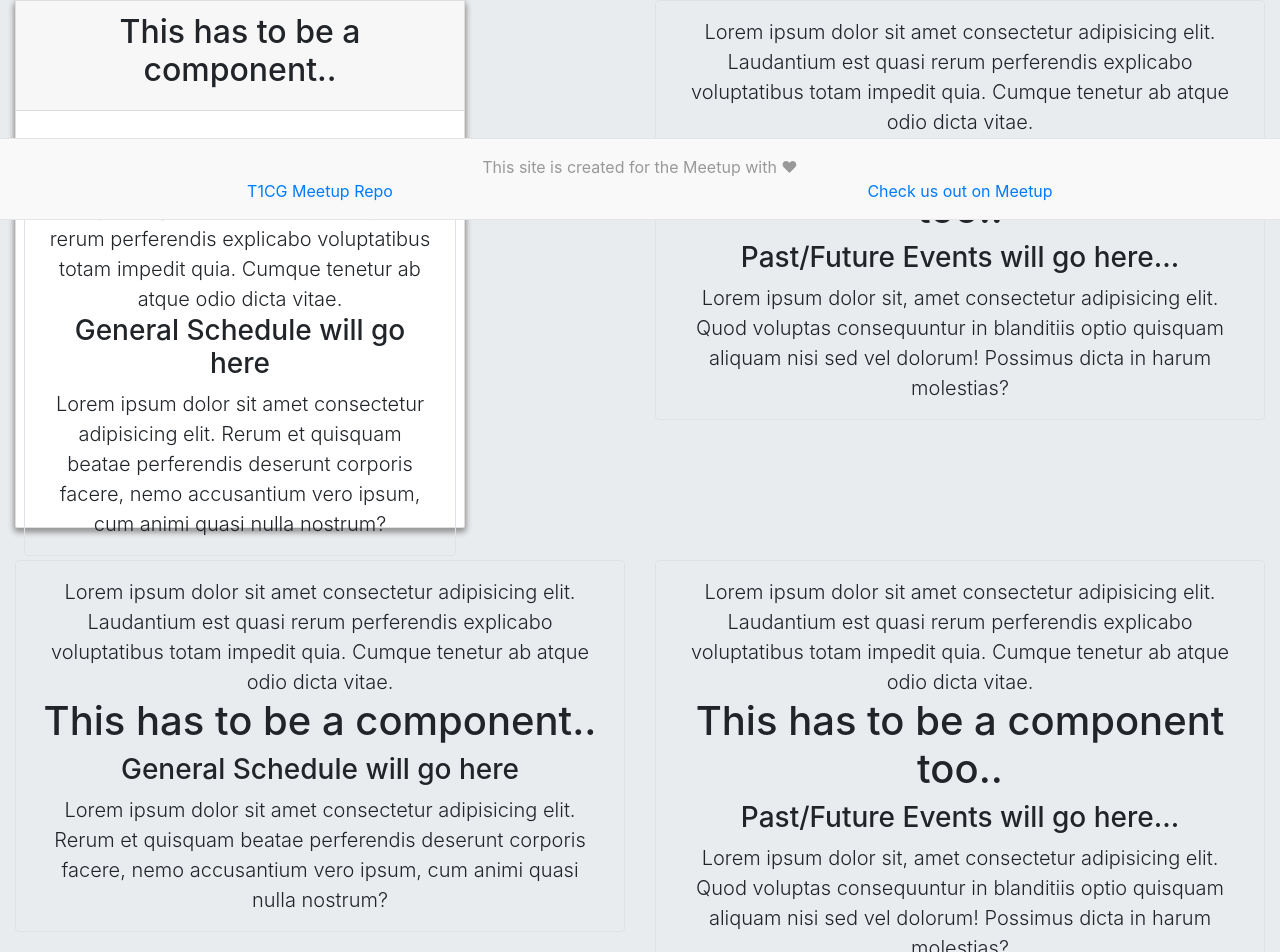
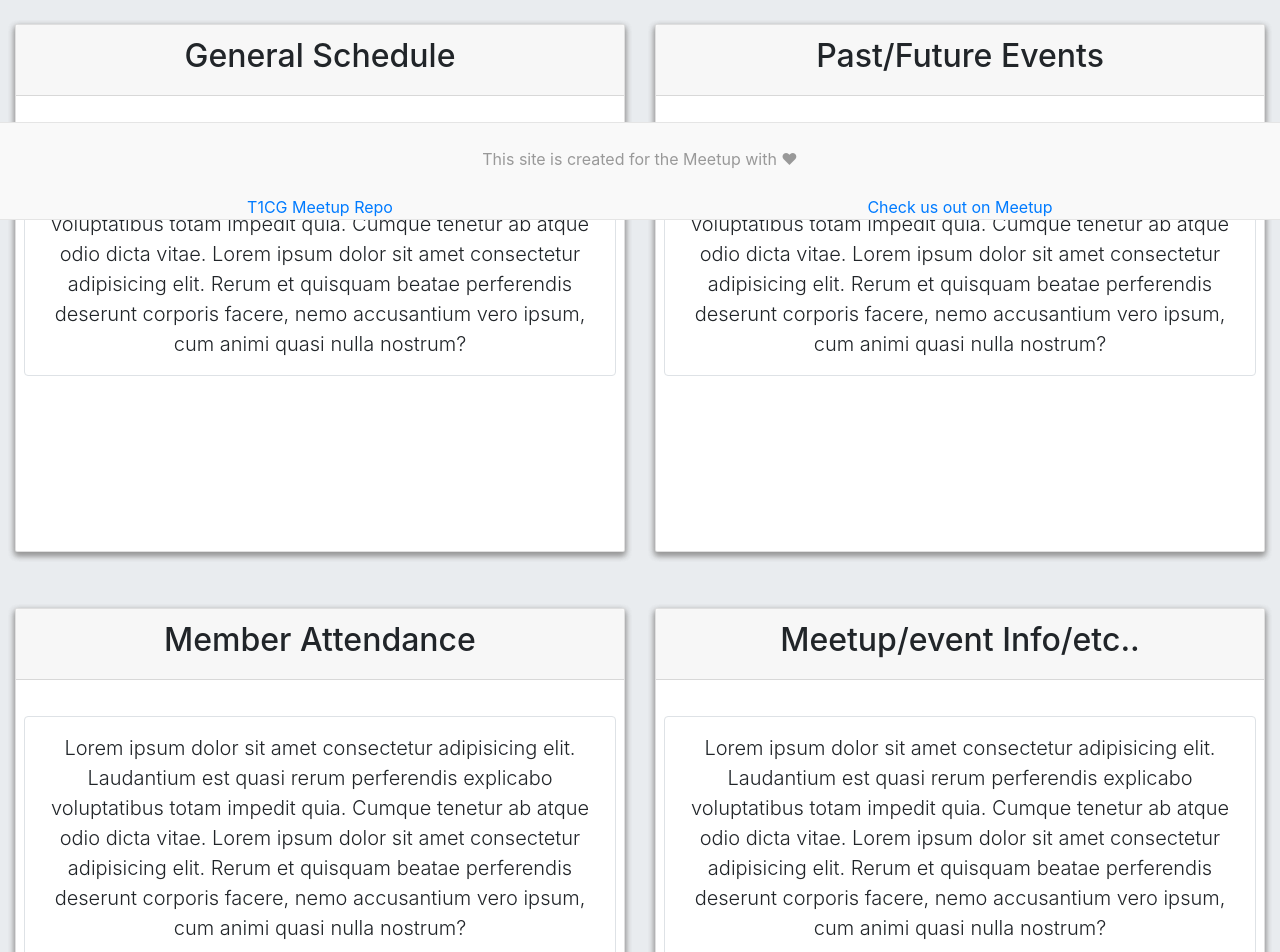
Before and after one commit to t1cgAcademy/t1cg-meetup, a React (Create React App) app: page / in a window 1280 px wide. Shown: the part 580-1532 px from the top of the page. Built offline with nearby package versions, Linux system fonts and the light colour scheme.

Commit message:
some style changes

```diff
--- a/src/components/Card/index.js
+++ b/src/components/Card/index.js
@@ -3,7 +3,7 @@ import './style.css';
 
 function Card({ heading, children }) {
   return (
-    <div className="card text-center">
+    <div className="card text-center mx-auto">
       <div className="card-header">
         <h2>{heading}</h2>
       </div>
--- a/src/components/Card/style.css
+++ b/src/components/Card/style.css
@@ -4,7 +4,6 @@
   height: 33rem;
   margin: 1rem 0 1rem 0;
   position: relative;
-  width: 450px;
   box-shadow: 0 3px 6px #999, 0 3px 6px #999;
   text-align: left;
 }
--- a/src/components/Footer/index.js
+++ b/src/components/Footer/index.js
@@ -5,7 +5,7 @@ import { Row, Col, Container } from '../Grid';
 
 export default function Footer() {
   return (
-    <footer className="footer mt-auto py-3 fixed-bottom">
+    <footer className="footer mt-auto py-0 fixed-bottom">
       <Container fluid={true}>
         <Row fluid={true}>
           <Col size={'sm-12'}>
--- a/src/components/Grid/index.js
+++ b/src/components/Grid/index.js
@@ -13,7 +13,7 @@ export function Row({ fluid, justifyContent, children }) {
     <div
       className={`row${fluid ? '-fluid' : ''} ${
         justifyContent ? `justify-content-${justifyContent}` : ''
-      }`}
+      } mt-4`}
     >
       {children}
     </div>
--- a/src/components/Navbar/index.js
+++ b/src/components/Navbar/index.js
@@ -7,8 +7,7 @@ I totally forgot the link's we're supposed to have but made some made-up pages
 
 export default function Navbar(props) {
   return (
-    <div>
-      <nav className="navbar navbar-expand-sm navbar-dark bg-dark mb-2">
+    <nav className="navbar navbar-expand-sm navbar-dark bg-dark">
       <Link to={'/'} className="navbar-brand">
         {props.siteName}
       </Link>
@@ -53,9 +52,7 @@ export default function Navbar(props) {
               to={'#'}
               onClick={() => props.handlePageChange('Contact')}
               className={
-                  props.currentPage === 'Contact'
-                    ? 'nav-link active'
-                    : 'nav-link'
+                props.currentPage === 'Contact' ? 'nav-link active' : 'nav-link'
               }
             >
               Contact
@@ -66,9 +63,7 @@ export default function Navbar(props) {
               to={'#'}
               onClick={() => props.handlePageChange('Members')}
               className={
-                  props.currentPage === 'Members'
-                    ? 'nav-link active'
-                    : 'nav-link'
+                props.currentPage === 'Members' ? 'nav-link active' : 'nav-link'
               }
             >
               Members
@@ -77,6 +72,5 @@ export default function Navbar(props) {
         </ul>
       </div>
     </nav>
-    </div>
   );
 }
--- a/src/pages/Home/index.js
+++ b/src/pages/Home/index.js
@@ -18,56 +18,56 @@ const Home = () => (
 
     <Container fluid={true}>
       <Row fluid={false} justifyContent={'center'}>
-        <Col size={'md-6'}>
-          <Card heading={'This has to be a component..'}>
-            <p className="lead border rounded py-3 px-4 mt-3">
+        <Col size={'sm-6'}>
+          <Card heading={'General Schedule'}>
+            <div className="lead border rounded py-3 px-4 mt-3">
               Lorem ipsum dolor sit amet consectetur adipisicing elit.
               Laudantium est quasi rerum perferendis explicabo voluptatibus
               totam impedit quia. Cumque tenetur ab atque odio dicta vitae.
-              <h3>General Schedule will go here</h3>
               Lorem ipsum dolor sit amet consectetur adipisicing elit. Rerum et
               quisquam beatae perferendis deserunt corporis facere, nemo
               accusantium vero ipsum, cum animi quasi nulla nostrum?
-            </p>
+            </div>
           </Card>
         </Col>
-        <Col size={'md-6'}>
-          <p className="lead border rounded py-3 px-4 mt-3">
-            Lorem ipsum dolor sit amet consectetur adipisicing elit. Laudantium
-            est quasi rerum perferendis explicabo voluptatibus totam impedit
-            quia. Cumque tenetur ab atque odio dicta vitae.
-            <h1>This has to be a component too..</h1>
-            <h3>Past/Future Events will go here...</h3>
-            Lorem ipsum dolor sit, amet consectetur adipisicing elit. Quod
-            voluptas consequuntur in blanditiis optio quisquam aliquam nisi sed
-            vel dolorum! Possimus dicta in harum molestias?
-          </p>
+
+        <Col size={'sm-6'}>
+          <Card heading={'Past/Future Events'}>
+            <div className="lead border rounded py-3 px-4 mt-3">
+              Lorem ipsum dolor sit amet consectetur adipisicing elit.
+              Laudantium est quasi rerum perferendis explicabo voluptatibus
+              totam impedit quia. Cumque tenetur ab atque odio dicta vitae.
+              Lorem ipsum dolor sit amet consectetur adipisicing elit. Rerum et
+              quisquam beatae perferendis deserunt corporis facere, nemo
+              accusantium vero ipsum, cum animi quasi nulla nostrum?
+            </div>
+          </Card>
         </Col>
       </Row>
       <Row fluid={false} justifyContent={'center'}>
-        <Col size={'md-6'}>
-          <p className="lead border rounded py-3 px-4 mt-3">
-            Lorem ipsum dolor sit amet consectetur adipisicing elit. Laudantium
-            est quasi rerum perferendis explicabo voluptatibus totam impedit
-            quia. Cumque tenetur ab atque odio dicta vitae.
-            <h1>This has to be a component..</h1>
-            <h3>General Schedule will go here</h3>
-            Lorem ipsum dolor sit amet consectetur adipisicing elit. Rerum et
-            quisquam beatae perferendis deserunt corporis facere, nemo
-            accusantium vero ipsum, cum animi quasi nulla nostrum?
-          </p>
+        <Col size={'sm-6'}>
+          <Card heading={'Member Attendance'}>
+            <div className="lead border rounded py-3 px-4 mt-3">
+              Lorem ipsum dolor sit amet consectetur adipisicing elit.
+              Laudantium est quasi rerum perferendis explicabo voluptatibus
+              totam impedit quia. Cumque tenetur ab atque odio dicta vitae.
+              Lorem ipsum dolor sit amet consectetur adipisicing elit. Rerum et
+              quisquam beatae perferendis deserunt corporis facere, nemo
+              accusantium vero ipsum, cum animi quasi nulla nostrum?
+            </div>
+          </Card>
         </Col>
-        <Col size={'md-6'}>
-          <p className="lead border rounded py-3 px-4 mt-3">
-            Lorem ipsum dolor sit amet consectetur adipisicing elit. Laudantium
-            est quasi rerum perferendis explicabo voluptatibus totam impedit
-            quia. Cumque tenetur ab atque odio dicta vitae.
-            <h1>This has to be a component too..</h1>
-            <h3>Past/Future Events will go here...</h3>
-            Lorem ipsum dolor sit, amet consectetur adipisicing elit. Quod
-            voluptas consequuntur in blanditiis optio quisquam aliquam nisi sed
-            vel dolorum! Possimus dicta in harum molestias?
-          </p>
+        <Col size={'sm-6'}>
+          <Card heading={'Meetup/event Info/etc..'}>
+            <div className="lead border rounded py-3 px-4 mt-3">
+              Lorem ipsum dolor sit amet consectetur adipisicing elit.
+              Laudantium est quasi rerum perferendis explicabo voluptatibus
+              totam impedit quia. Cumque tenetur ab atque odio dicta vitae.
+              Lorem ipsum dolor sit amet consectetur adipisicing elit. Rerum et
+              quisquam beatae perferendis deserunt corporis facere, nemo
+              accusantium vero ipsum, cum animi quasi nulla nostrum?
+            </div>
+          </Card>
         </Col>
       </Row>
     </Container>
```
Lines whose indentation alone changed are shown as unchanged.
